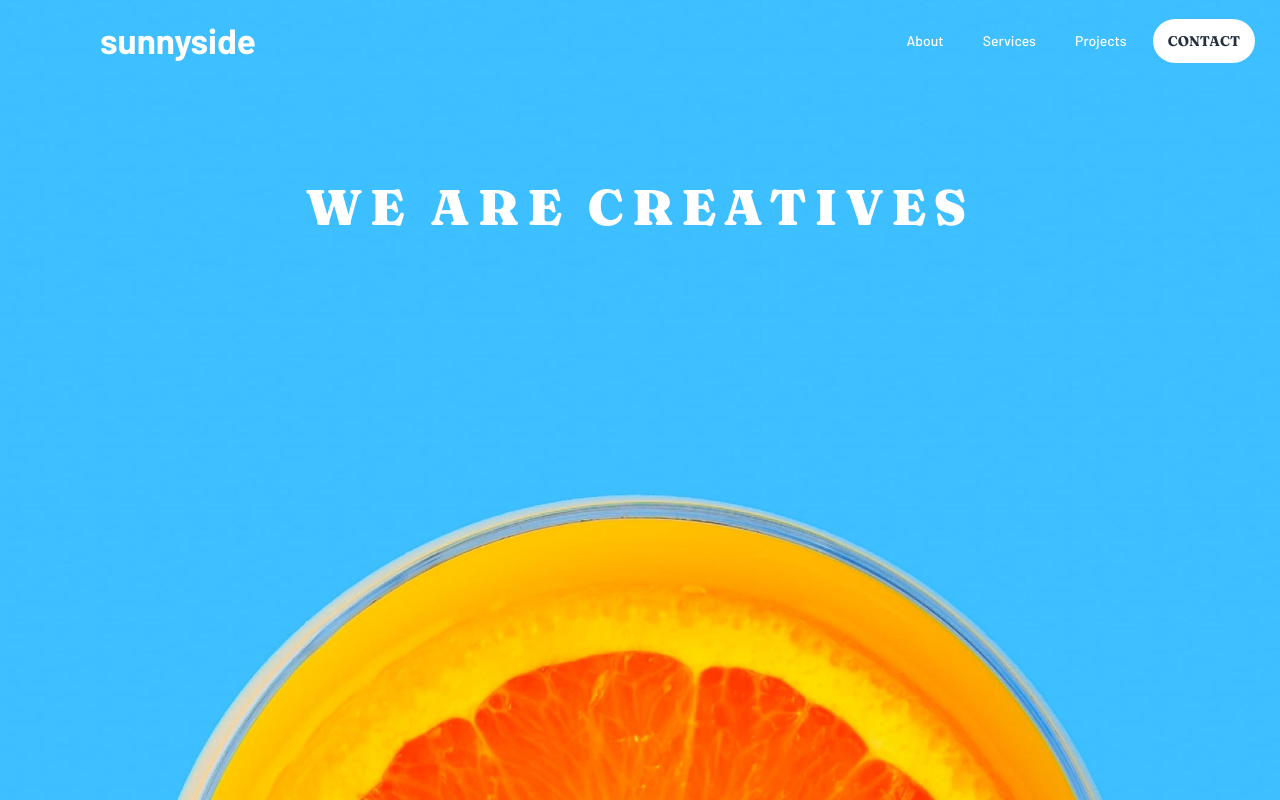
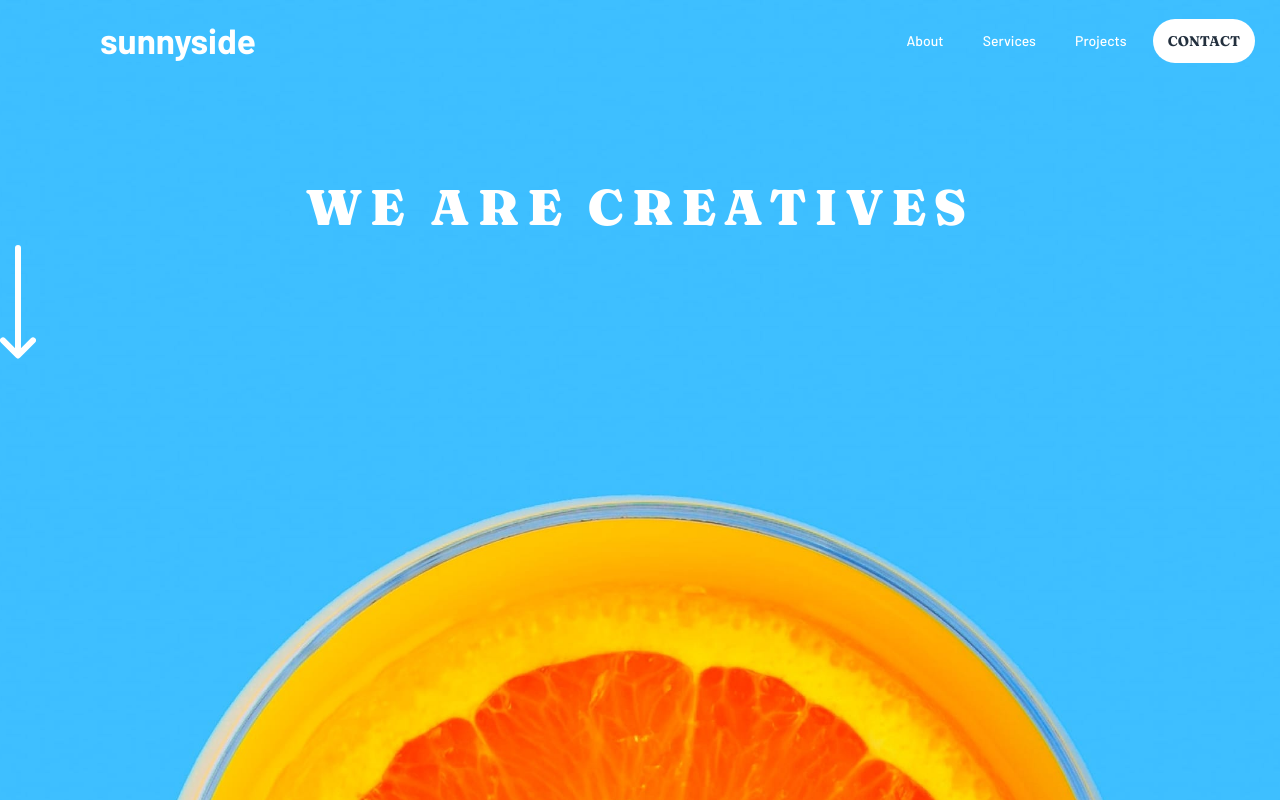
Before and after one commit to AmeerBamigbayan/SunnySide, a plain HTML site: page index.html in a window 1280 px wide. Shown: the top 800 px of the page. Drawn offline with Linux system fonts and the light colour scheme.

Commit message:
added hero arrow

```diff
--- a/index.html
+++ b/index.html
@@ -31,6 +31,7 @@
       <section class="hero">
         <div class="hero-text">
           <h1>WE ARE CREATIVES</h1>
+          <img src="img/icon-arrow-down.svg" alt="arrow down">
         </div>
       </section>
   </body>
```
